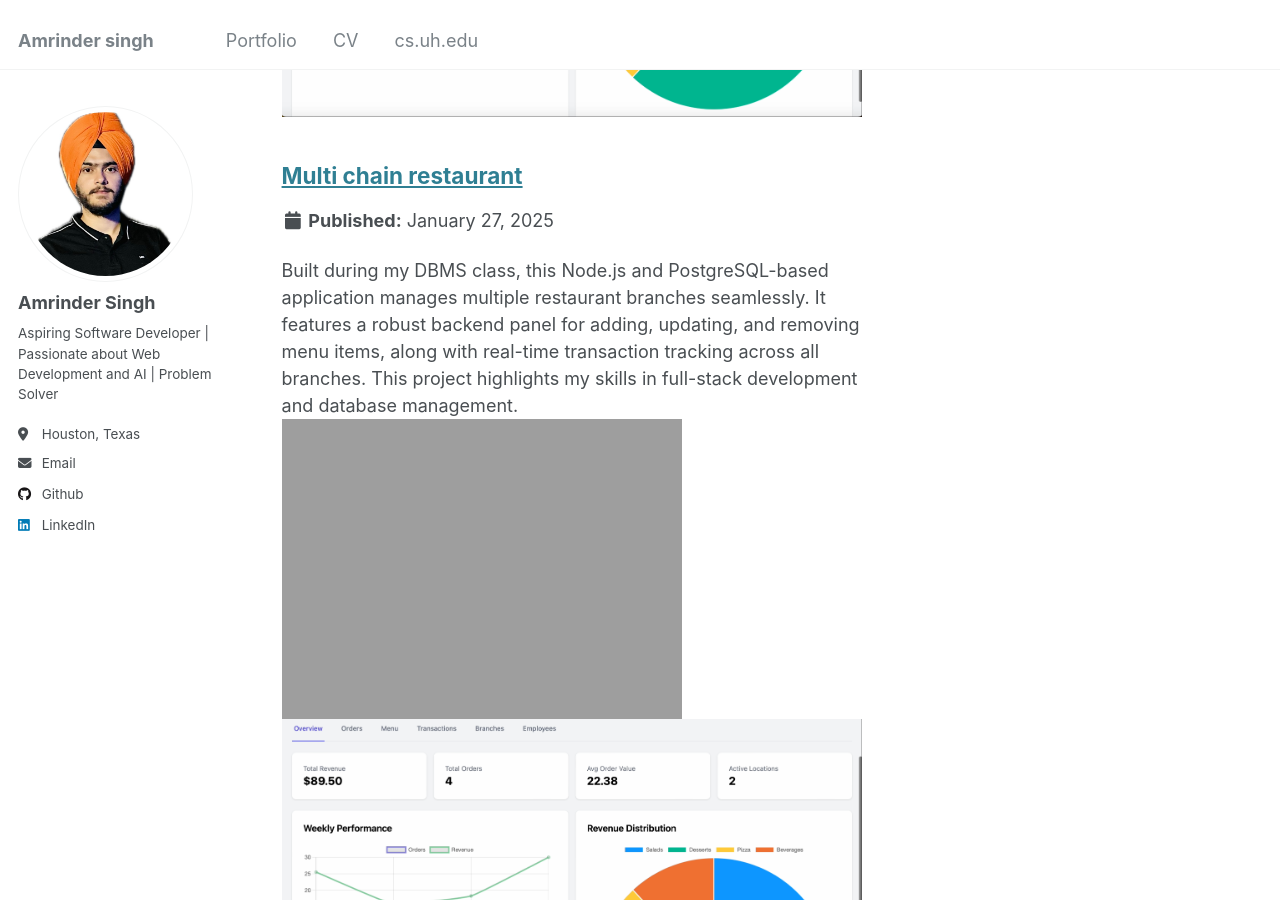
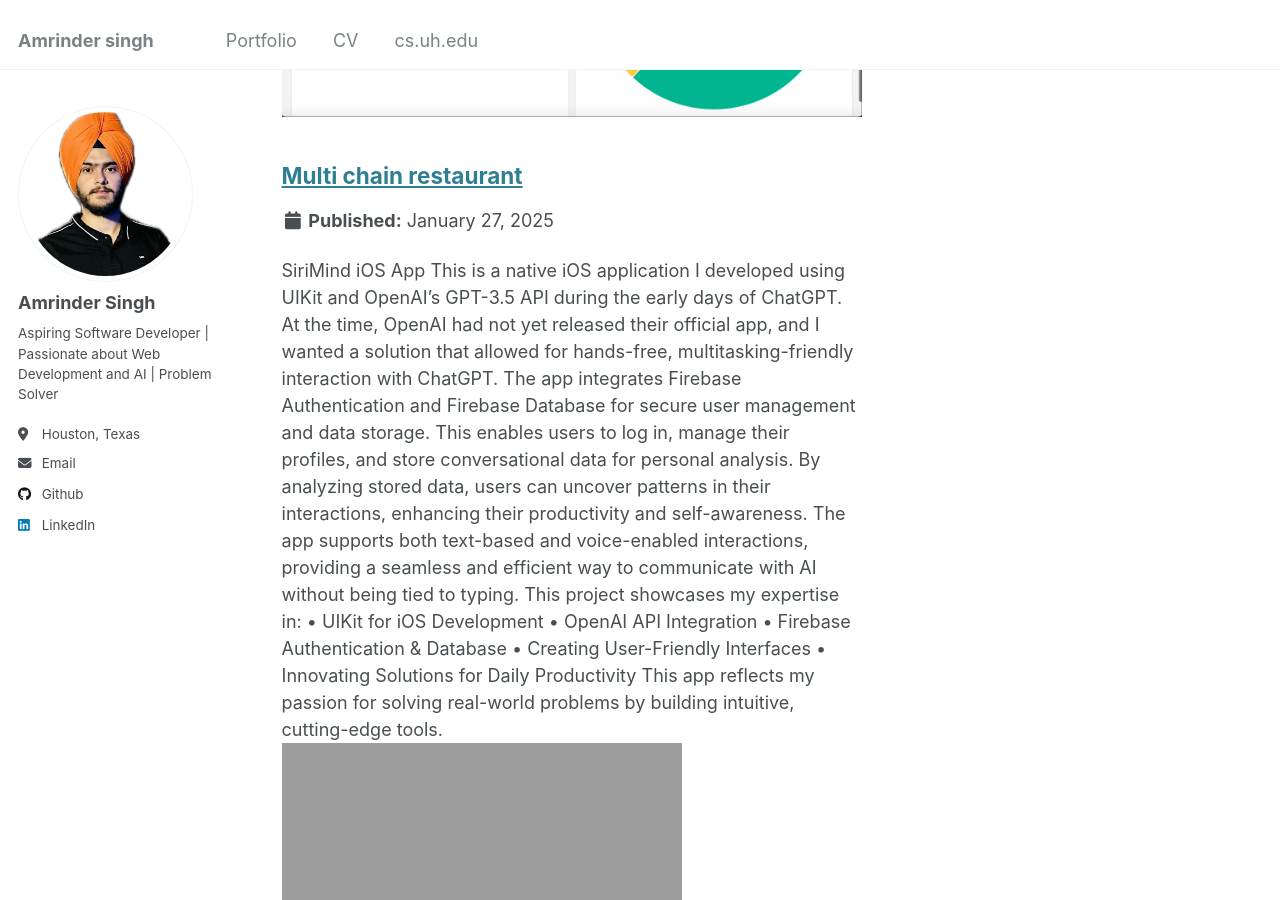
Before and after one commit to kaurjace38/kaurjace38.github.io, a Jekyll site: the page built from _pages/portfolio.html, in a window 1280 px wide and 900 px high, scrolled down 1004 px. Built offline with Jekyll 4.4.1, drawn with Linux system fonts in a browser that asks for light colours.

Commit message:
added new 2 pot 0.1

```diff
--- a/_portfolio/portfolio-2.md
+++ b/_portfolio/portfolio-2.md
@@ -1,7 +1,19 @@
 ---
 title: "Multi chain restaurant"
-excerpt: "Built during my DBMS class, this Node.js and PostgreSQL-based application manages multiple restaurant branches seamlessly. It features a robust backend panel for adding, updating, and removing menu items, along with real-time transaction tracking across all branches. This project highlights my skills in full-stack development and database management.<br/><img src='https://amuo007.github.io//images/pot_2_1.png'>
-<br/><img src='https://amuo007.github.io//images/pot_2.png'>
+excerpt: "SiriMind iOS App
+
+This is a native iOS application I developed using UIKit and OpenAI’s GPT-3.5 API during the early days of ChatGPT. At the time, OpenAI had not yet released their official app, and I wanted a solution that allowed for hands-free, multitasking-friendly interaction with ChatGPT.
+
+The app integrates Firebase Authentication and Firebase Database for secure user management and data storage. This enables users to log in, manage their profiles, and store conversational data for personal analysis. By analyzing stored data, users can uncover patterns in their interactions, enhancing their productivity and self-awareness.
+
+The app supports both text-based and voice-enabled interactions, providing a seamless and efficient way to communicate with AI without being tied to typing. This project showcases my expertise in:
+	•	UIKit for iOS Development
+	•	OpenAI API Integration
+	•	Firebase Authentication & Database
+	•	Creating User-Friendly Interfaces
+	•	Innovating Solutions for Daily Productivity
+
+This app reflects my passion for solving real-world problems by building intuitive, cutting-edge tools.<br/><img src='https://amuo007.github.io//images/pot_2_1.png'>
 "
 collection: portfolio
 ---
```
